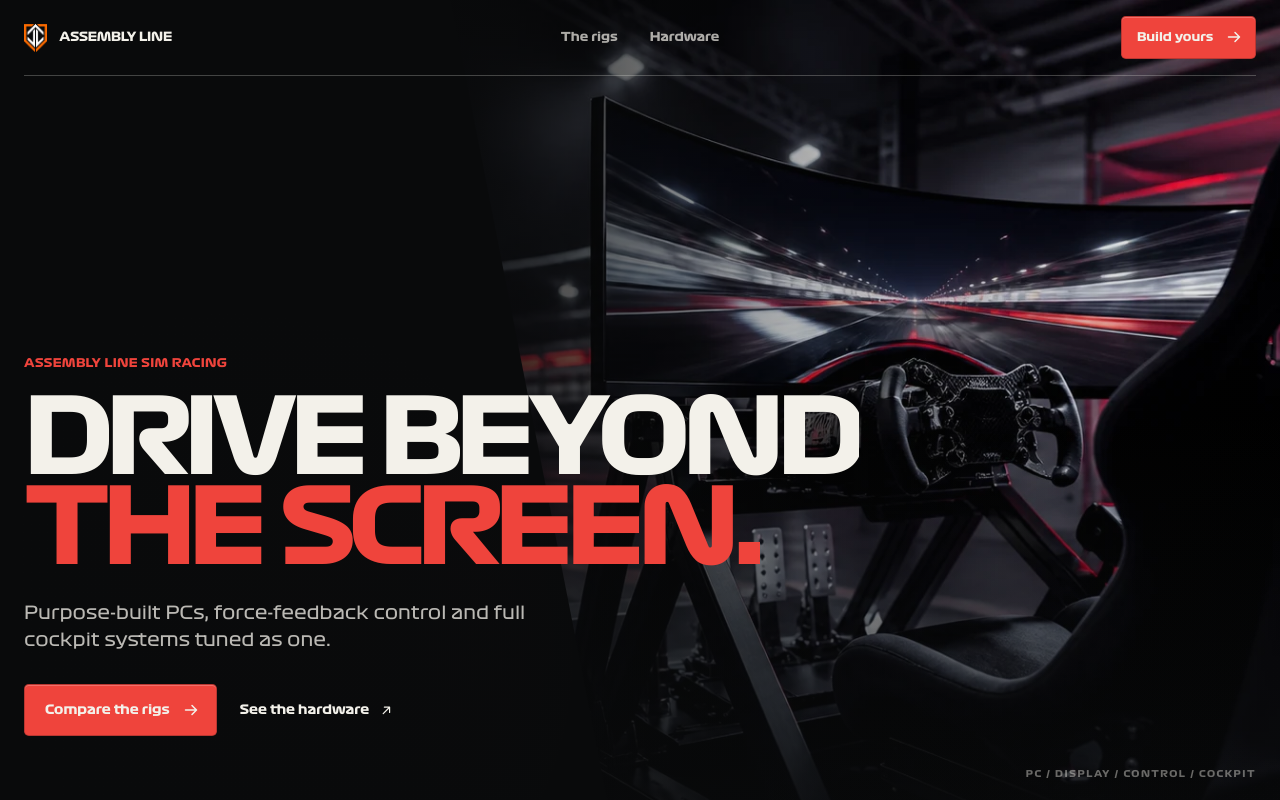
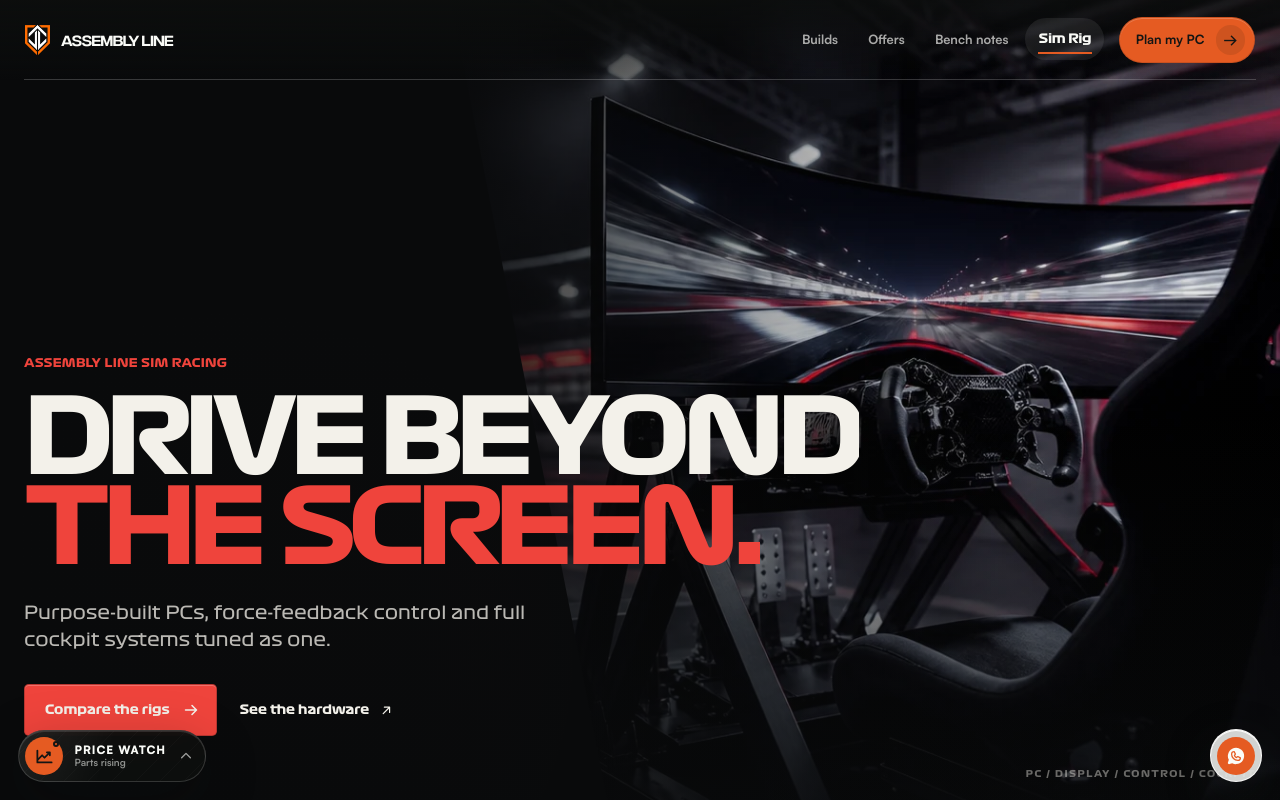
Before and after one commit to xomexh/assembly-line-website, a React (Vite) app: page /sim-racing in a window 1280 px wide. Shown: the top 800 px of the page. Built offline with nearby package versions, Linux system fonts and the light colour scheme.

Commit message:
Integrate sim racing page into shared dark site layout

```diff
--- a/src/App.tsx
+++ b/src/App.tsx
@@ -16,13 +16,13 @@
     <>
       <MetaPixelPageViews />
       <Routes>
-        <Route path="sim-racing" element={<F1Page />} />
-        <Route path="f1" element={<Navigate replace to="/sim-racing" />} />
         <Route element={<SiteLayout />}>
           <Route index element={<HomePage />} />
           <Route path="builds" element={<BuildsPage />} />
           <Route path="offers" element={<OffersPage />} />
           <Route path="news" element={<NewsPage />} />
+          <Route path="sim-racing" element={<F1Page />} />
+          <Route path="f1" element={<Navigate replace to="/sim-racing" />} />
           <Route path="start" element={<StartPage />} />
           <Route path="privacy" element={<LegalPage type="privacy" />} />
           <Route path="terms" element={<LegalPage type="terms" />} />
--- a/src/layout/SiteHeader.tsx
+++ b/src/layout/SiteHeader.tsx
@@ -2,11 +2,18 @@
 import { Link, NavLink, useLocation } from 'react-router-dom';
 import { Arrow } from '../components/Arrow.tsx';
 
-const navigationItems = [
+type NavigationItem = {
+  to: string;
+  label: string;
+  className?: string;
+};
+
+const navigationItems: NavigationItem[] = [
   { to: '/builds', label: 'Builds' },
   { to: '/offers', label: 'Offers' },
   { to: '/news', label: 'Bench notes' },
-] as const;
+  { to: '/sim-racing', label: 'Sim Rig', className: 'site-nav__sim-rig' },
+];
 
 function MenuIcon({ open }: { open: boolean }) {
   return (
@@ -24,6 +31,7 @@
   const toggleRef = useRef<HTMLButtonElement>(null);
   const location = useLocation();
   const isHome = location.pathname === '/';
+  const usesDarkNavigation = isHome || location.pathname === '/sim-racing';
 
   useEffect(() => {
     const header = headerRef.current;
@@ -110,7 +118,7 @@
     <>
       <header
         ref={headerRef}
-        className={`site-header ${isHome ? 'site-header--home' : ''}`}
+        className={`site-header${isHome ? ' site-header--home' : ''}${usesDarkNavigation ? ' site-header--dark' : ''}`}
         data-adaptive-header
       >
         <div className="site-header__inner">
@@ -136,7 +144,7 @@
 
           <nav className="site-nav" aria-label="Primary navigation">
             {navigationItems.map((item) => (
-              <NavLink key={item.to} to={item.to}>{item.label}</NavLink>
+              <NavLink className={item.className} key={item.to} to={item.to}>{item.label}</NavLink>
             ))}
             <Link className="site-nav__cta" to="/start">
               Plan my PC <Arrow />
@@ -160,12 +168,12 @@
       <div
         ref={menuRef}
         id="mobile-navigation"
-        className={`site-mobile-menu ${isHome ? 'site-mobile-menu--home' : ''} ${menuOpen ? 'is-open' : ''}`}
+        className={`site-mobile-menu${usesDarkNavigation ? ' site-mobile-menu--dark' : ''}${menuOpen ? ' is-open' : ''}`}
         aria-hidden={!menuOpen}
       >
         <nav className="site-mobile-menu__links" aria-label="Mobile navigation">
           {navigationItems.map((item) => (
-            <NavLink key={item.to} to={item.to} onClick={closeMenu}>{item.label}</NavLink>
+            <NavLink className={item.className} key={item.to} to={item.to} onClick={closeMenu}>{item.label}</NavLink>
           ))}
           <Link className="site-mobile-menu__cta" to="/start" onClick={closeMenu}>
             Plan my PC <Arrow />
--- a/src/layout/SiteLayout.tsx
+++ b/src/layout/SiteLayout.tsx
@@ -7,6 +7,7 @@
 
 export function SiteLayout() {
   const location = useLocation();
+  const isSimRacing = location.pathname === '/sim-racing';
 
   useEffect(() => {
     if (location.hash) {
@@ -20,7 +21,7 @@
   }, [location.hash, location.pathname]);
 
   return (
-    <div className="site-frame">
+    <div className={`site-frame${isSimRacing ? ' site-frame--sim-racing' : ''}`}>
       <a className="skip-link" href="#main-content">Skip to content</a>
       <SiteHeader key={location.pathname} />
       <MarketAlert />
--- a/src/pages/f1/F1Motion.tsx
+++ b/src/pages/f1/F1Motion.tsx
@@ -13,7 +13,6 @@
     const intro = gsap.timeline({ defaults: { ease: 'power4.out' } });
 
     intro
-      .from('.f1-nav', { opacity: 0, y: -22, duration: 0.7 })
       .fromTo(
         '.f1-hero__media',
         { opacity: 0, clipPath: 'polygon(22% 0, 100% 0, 100% 100%, 45% 100%)', scale: 1.1 },
--- a/src/pages/f1/F1Page.tsx
+++ b/src/pages/f1/F1Page.tsx
@@ -27,7 +27,6 @@
   width: number;
   height: number;
   alt: string;
-  href: string;
   className?: string;
   includeInBreakdown?: boolean;
 };
@@ -76,7 +75,6 @@
         width: 1000,
         height: 800,
         alt: 'MSI MAG 27CQ6F 27-inch curved gaming monitor',
-        href: 'https://www.msi.com/Monitor/MAG-27CQ6F',
         className: 'f1-tier-product--monitor-27',
       },
       {
@@ -88,7 +86,6 @@
         width: 1600,
         height: 1200,
         alt: 'Assembly Line Onyx gaming PC illuminated against a red backdrop',
-        href: '/builds',
         className: 'f1-tier-product--onyx',
         includeInBreakdown: false,
       },
@@ -123,7 +120,6 @@
         width: 1000,
         height: 800,
         alt: 'MSI MAG 345CQRF E20 34-inch ultrawide curved gaming monitor',
-        href: 'https://www.msi.com/Monitor/MAG-345CQRF-E20',
         className: 'f1-tier-product--monitor-34',
       },
       {
@@ -135,7 +131,6 @@
         width: 1088,
         height: 932,
         alt: 'Logitech G29 force-feedback racing wheel and three-pedal set',
-        href: 'https://www.logitechg.com/en-in/products/driving/driving-force-racing-wheel.html',
         className: 'f1-tier-product--g29',
       },
     ],
@@ -169,7 +164,6 @@
         width: 1164,
         height: 776,
         alt: 'Samsung Odyssey OLED G9 ultrawide monitor',
-        href: 'https://www.samsung.com/in/monitors/gaming/odyssey-oled-g9-g93sd-49-inch-oled-dual-qhd-ls49dg930swxxl/',
         className: 'f1-tier-product--g9',
       },
       {
@@ -181,7 +175,6 @@
         width: 600,
         height: 600,
         alt: 'Thrustmaster Ferrari SF1000 Formula wheel',
-        href: 'https://vishalperipherals.com/products/formulawheel-add-on-ferrari-sf1000-edition?variant=49231172534587',
         className: 'f1-tier-product--sf1000',
       },
       {
@@ -193,7 +186,6 @@
         width: 1280,
         height: 1280,
         alt: 'Thrustmaster T300RS GT Edition wheel base and T3PA-GT pedal set',
-        href: 'https://www.thrustmaster.com/en-us/products/t300rs-gt-edition/',
         className: 'f1-tier-product--t300',
       },
       {
@@ -205,7 +197,6 @@
         width: 860,
         height: 860,
         alt: 'White Fanatec ClubSport GT racing cockpit with monitor stand',
-        href: 'https://vishalperipherals.com/collections/simulators-cockpits-accessories/products/fanatec-clubsport-cockpit-monitor-stand-crd-9060002-ww-white',
         className: 'f1-tier-product--cockpit',
       },
     ],
@@ -238,24 +229,6 @@
 ] as const;
 
 const immersionWords = 'The rig disappears. The drive takes over.'.split(' ');
-
-function F1Nav() {
-  return (
-    <header className="f1-nav">
-      <Link className="f1-brand" to="/" aria-label="Assembly Line home">
-        <img src="/asl-logo.png" alt="" width="1573" height="1920" />
-        <span>Assembly Line</span>
-      </Link>
-      <nav className="f1-nav__links" aria-label="Sim racing navigation">
-        <a href="#setups">The rigs</a>
-        <a href="#hardware">Hardware</a>
-      </nav>
-      <Link className="f1-button f1-button--small" to="/start">
-        Build yours <ArrowRight weight="bold" />
-      </Link>
-    </header>
-  );
-}
 
 function TierSelector({ activeId, onSelect }: { activeId: TierId; onSelect: (id: TierId) => void }) {
   return (
@@ -352,14 +325,9 @@
                 <p>{product.detail}</p>
               </div>
               <strong>{product.price}</strong>
-              <a
-                href={product.href}
-                target={product.href.startsWith('http') ? '_blank' : undefined}
-                rel={product.href.startsWith('http') ? 'noreferrer' : undefined}
-                aria-label={`${product.name} product details`}
-              >
+              <Link to="/start" aria-label={`Enquire about ${product.name}`}>
                 <ArrowUpRight weight="bold" />
-              </a>
+              </Link>
             </div>
           </article>
         ))}
@@ -457,10 +425,7 @@
           </filter>
         </defs>
       </svg>
-      <a className="f1-skip" href="#sim-main">Skip to content</a>
-      <F1Nav />
-
-      <main id="sim-main">
+      <div id="sim-main">
         <section className="f1-hero" aria-labelledby="f1-hero-title">
           <div className="f1-hero__media" aria-hidden="true">
             <img
@@ -587,18 +552,7 @@
             </Link>
           </div>
         </section>
-      </main>
-
-      <footer className="f1-footer">
-        <div className="f1-shell">
-          <Link className="f1-brand" to="/">
-            <img src="/asl-logo.png" alt="" width="1573" height="1920" />
-            <span>Assembly Line</span>
-          </Link>
-          <p>Game and hardware trademarks belong to their respective owners.</p>
-          <span>© Assembly Line 2026</span>
-        </div>
-      </footer>
+      </div>
     </div>
   );
 }
--- a/src/pages/f1/f1.css
+++ b/src/pages/f1/f1.css
@@ -1,19 +1,3 @@
-@font-face {
-  font-family: 'Formula1 Display';
-  src: url('/fonts/Formula1-Regular_web_0.ttf') format('truetype');
-  font-style: normal;
-  font-weight: 400;
-  font-display: swap;
-}
-
-@font-face {
-  font-family: 'Formula1 Display';
-  src: url('/fonts/Formula1-Bold_web_0.ttf') format('truetype');
-  font-style: normal;
-  font-weight: 700;
-  font-display: swap;
-}
-
 .f1-page {
   --f1-bg: #090a0b;
   --f1-surface: #121416;
@@ -62,77 +46,9 @@
   margin-inline: auto;
 }
 
-.f1-skip {
-  position: fixed;
-  z-index: 110;
-  top: 0.75rem;
-  left: 0.75rem;
-  padding: 0.75rem 1rem;
-  color: #111315;
-  background: #f3f1ea;
-  transform: translateY(-180%);
-  transition: transform 180ms ease;
-}
-
-.f1-skip:focus {
-  transform: translateY(0);
-}
-
 .f1-page :focus-visible {
   outline: 3px solid var(--f1-accent);
   outline-offset: 4px;
-}
-
-.f1-nav {
-  position: absolute;
-  z-index: 50;
-  top: 0;
-  right: 0;
-  left: 0;
-  display: grid;
-  width: min(calc(100% - 3rem), 92rem);
-  height: 4.75rem;
-  margin-inline: auto;
-  grid-template-columns: 1fr auto 1fr;
-  align-items: center;
-  border-bottom: 1px solid rgba(243, 241, 234, 0.25);
-  color: #f3f1ea;
-}
-
-.f1-brand {
-  display: inline-flex;
-  width: max-content;
-  align-items: center;
-  gap: 0.75rem;
-  font-family: var(--font-body);
-  font-size: 0.78rem;
-  font-weight: 850;
-  letter-spacing: -0.02em;
-  line-height: 1;
-  text-transform: uppercase;
-}
-
-.f1-brand img {
-  width: 1.45rem;
-  height: 1.75rem;
-  object-fit: contain;
-}
-
-.f1-nav__links {
-  display: flex;
-  align-items: center;
-  gap: 2rem;
-  font-size: 0.76rem;
-  font-weight: 750;
-}
-
-.f1-nav__links a {
-  color: rgba(243, 241, 234, 0.7);
-  transition: color 220ms ease;
-}
-
-.f1-nav__links a:hover {
-  color: #f3f1ea;
 }
 
 .f1-button {
@@ -166,13 +82,6 @@
 .f1-button svg {
   width: 1rem;
   height: 1rem;
-}
-
-.f1-button--small {
-  min-height: 2.65rem;
-  justify-self: end;
-  padding: 0.62rem 0.8rem 0.62rem 0.95rem;
-  font-size: 0.74rem;
 }
 
 .f1-hero {
@@ -1639,27 +1548,6 @@
   margin-top: 2rem;
 }
 
-.f1-footer {
-  border-top: 1px solid var(--f1-line);
-  color: var(--f1-text);
-  background: var(--f1-bg);
-}
-
-.f1-footer .f1-shell {
-  display: grid;
-  min-height: 8.5rem;
-  grid-template-columns: 1fr auto auto;
-  gap: 2rem;
-  align-items: center;
-}
-
-.f1-footer p,
-.f1-footer .f1-shell > span {
-  margin: 0;
-  color: var(--f1-muted);
-  font-size: 0.7rem;
-}
-
 @keyframes f1-tier-content-in {
   from { opacity: 0; transform: translateX(34px); }
   to { opacity: 1; transform: translateX(0); }
@@ -1753,17 +1641,8 @@
 
 @media (max-width: 900px) {
   .f1-shell,
-  .f1-nav,
   .f1-feel__content {
     width: min(calc(100% - 2.5rem), 92rem);
-  }
-
-  .f1-nav {
-    grid-template-columns: 1fr auto;
-  }
-
-  .f1-nav__links {
-    display: none;
   }
 
   .f1-hero__media {
@@ -1847,33 +1726,12 @@
     gap: 1rem;
   }
 
-  .f1-footer .f1-shell {
-    grid-template-columns: 1fr auto;
-  }
-
-  .f1-footer p {
-    grid-row: 2;
-  }
 }
 
 @media (max-width: 640px) {
   .f1-shell,
-  .f1-nav,
   .f1-feel__content {
     width: min(calc(100% - 1.5rem), 92rem);
-  }
-
-  .f1-nav {
-    height: 4.1rem;
-  }
-
-  .f1-brand span {
-    display: none;
-  }
-
-  .f1-button--small {
-    min-height: 2.45rem;
-    padding: 0.55rem 0.7rem;
   }
 
   .f1-hero__media {
@@ -2146,23 +2004,9 @@
     font-size: clamp(3rem, 14vw, 5.6rem);
   }
 
-  .f1-footer .f1-shell {
-    min-height: 0;
-    grid-template-columns: 1fr;
-    padding-top: 2rem;
-    padding-bottom: 2rem;
-  }
-
-  .f1-footer p {
-    grid-row: auto;
-  }
 }
 
 @media (max-width: 440px) {
-  .f1-nav .f1-button svg {
-    display: none;
-  }
-
   .f1-hero__actions {
     flex-direction: column;
   }
--- a/src/styles/foundations.css
+++ b/src/styles/foundations.css
@@ -1,4 +1,20 @@
 /* Site tokens, document defaults, layout containers, and accessibility helpers. */
+
+@font-face {
+  font-family: 'Formula1 Display';
+  src: url('/fonts/Formula1-Regular_web_0.ttf') format('truetype');
+  font-style: normal;
+  font-weight: 400;
+  font-display: swap;
+}
+
+@font-face {
+  font-family: 'Formula1 Display';
+  src: url('/fonts/Formula1-Bold_web_0.ttf') format('truetype');
+  font-style: normal;
+  font-weight: 700;
+  font-display: swap;
+}
 
 :root {
   --paper: #f0f1ed;
@@ -42,6 +58,14 @@
 
 .site-frame > main {
   padding-top: var(--header-height);
+}
+
+.site-frame--sim-racing {
+  background: #090a0b;
+}
+
+.site-frame--sim-racing > main {
+  padding-top: 0;
 }
 
 body.is-menu-open {
--- a/src/styles/navigation.css
+++ b/src/styles/navigation.css
@@ -129,12 +129,12 @@
   opacity: 0;
 }
 
-.site-header--home .brand__mark--light-nav,
+.site-header--dark .brand__mark--light-nav,
 body.builds-theme--onyx .brand__mark--light-nav {
   opacity: 0;
 }
 
-.site-header--home .brand__mark--dark-nav,
+.site-header--dark .brand__mark--dark-nav,
 body.builds-theme--onyx .brand__mark--dark-nav {
   opacity: 1;
 }
@@ -169,6 +169,12 @@
   padding: 0.7rem 0.82rem;
   color: var(--muted);
   transition: color 280ms var(--nav-ease), background-color 280ms var(--nav-ease), transform 280ms var(--nav-ease);
+}
+
+.site-nav > a.site-nav__sim-rig {
+  font-family: 'Formula1 Display', var(--font-display);
+  font-weight: 700;
+  letter-spacing: -0.025em;
 }
 
 .site-nav > a:not(.site-nav__cta)::after {
@@ -320,6 +326,12 @@
 .site-mobile-menu.is-open .site-mobile-menu__links > :nth-child(2) { transition-delay: 55ms; }
 .site-mobile-menu.is-open .site-mobile-menu__links > :nth-child(3) { transition-delay: 110ms; }
 .site-mobile-menu.is-open .site-mobile-menu__links > :nth-child(4) { transition-delay: 165ms; }
+.site-mobile-menu.is-open .site-mobile-menu__links > :nth-child(5) { transition-delay: 220ms; }
+
+.site-mobile-menu__links > a.site-nav__sim-rig {
+  font-family: 'Formula1 Display', var(--font-display);
+  letter-spacing: -0.06em;
+}
 
 .site-mobile-menu__links > .site-mobile-menu__cta {
   width: 100%;
@@ -335,22 +347,22 @@
   font-size: 0.78rem;
 }
 
-.site-header--home {
+.site-header--dark {
   color: var(--paper-bright);
   background: linear-gradient(180deg, rgba(13, 15, 14, 0.78), rgba(13, 15, 14, 0));
 }
 
-.site-header--home::after {
+.site-header--dark::after {
   background: rgba(250, 251, 247, 0.2);
 }
 
-.site-header--home .site-header__inner::before {
+.site-header--dark .site-header__inner::before {
   background:
     linear-gradient(110deg, rgba(255, 255, 255, 0.12), transparent 38%, rgba(232, 90, 33, 0.08)),
     rgba(13, 15, 14, 0.05);
 }
 
-.site-header--home.is-docked .site-header__inner {
+.site-header--dark.is-docked .site-header__inner {
   border-color: rgba(255, 255, 255, 0.18);
   background: linear-gradient(115deg, rgba(46, 48, 46, 0.88), rgba(20, 22, 21, 0.86) 52%, rgba(9, 10, 9, 0.9));
   box-shadow:
@@ -359,25 +371,25 @@
     0 1.2rem 3.8rem rgba(0, 0, 0, 0.38);
 }
 
-.site-header--home .site-nav > a:not(.site-nav__cta) {
+.site-header--dark .site-nav > a:not(.site-nav__cta) {
   color: rgba(250, 251, 247, 0.66);
 }
 
-.site-header--home .site-nav > a:not(.site-nav__cta):hover,
-.site-header--home .site-nav > a:not(.site-nav__cta)[aria-current='page'] {
+.site-header--dark .site-nav > a:not(.site-nav__cta):hover,
+.site-header--dark .site-nav > a:not(.site-nav__cta)[aria-current='page'] {
   color: var(--paper-bright);
   background: rgba(255, 255, 255, 0.08);
 }
 
-.site-header--home .site-nav__cta {
+.site-header--dark .site-nav__cta {
   color: var(--ink);
 }
 
-.site-header--home .site-nav__cta:hover {
+.site-header--dark .site-nav__cta:hover {
   color: var(--ink);
 }
 
-.site-header--home .menu-button {
+.site-header--dark .menu-button {
   border-color: rgba(255, 255, 255, 0.24);
   color: var(--paper-bright);
   background: rgba(13, 15, 14, 0.5);
@@ -386,20 +398,20 @@
   -webkit-backdrop-filter: blur(16px);
 }
 
-.site-mobile-menu--home {
+.site-mobile-menu--dark {
   color: var(--paper-bright);
   background: rgba(13, 15, 14, 0.98);
 }
 
-.site-mobile-menu--home .site-mobile-menu__links > a {
+.site-mobile-menu--dark .site-mobile-menu__links > a {
   border-color: rgba(255, 255, 255, 0.14);
 }
 
-.site-mobile-menu--home .site-mobile-menu__links > .site-mobile-menu__cta {
+.site-mobile-menu--dark .site-mobile-menu__links > .site-mobile-menu__cta {
   color: #ff8b59;
 }
 
-.site-mobile-menu--home > p {
+.site-mobile-menu--dark > p {
   color: var(--muted-light);
 }
 
```
